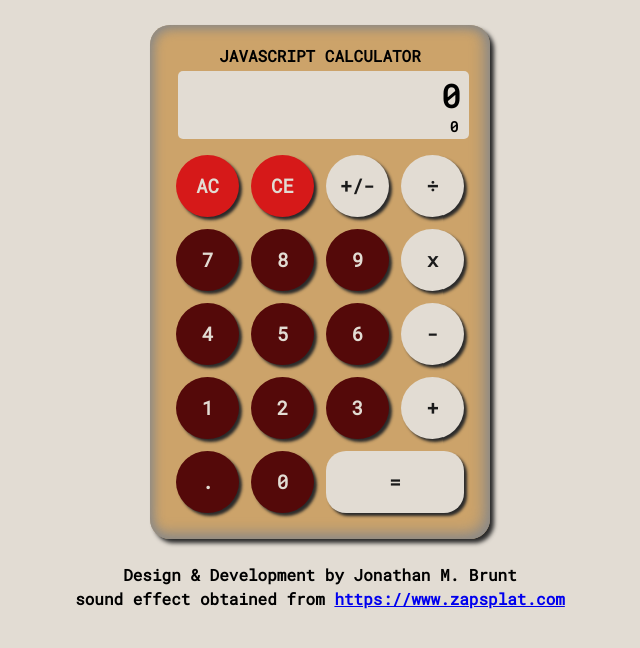
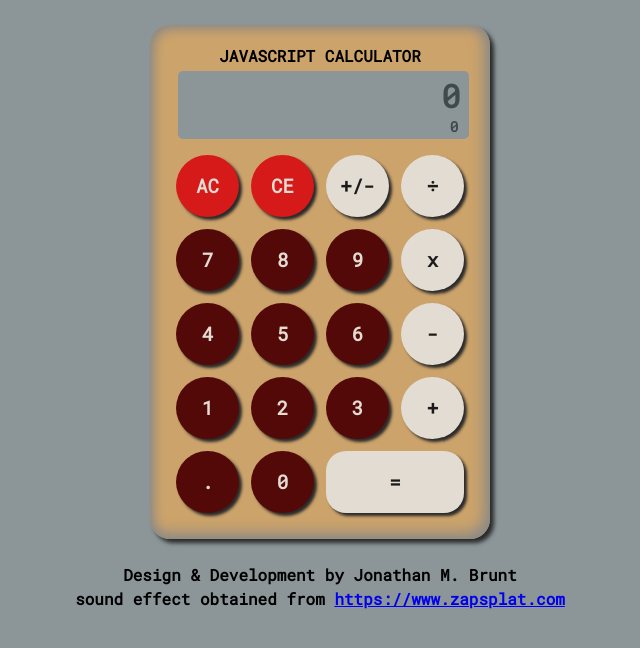
Before and after one commit to jonbrunt/Javascript-Calculator, a plain HTML site: page index.html in a window 1280 px wide. Shown: the whole page, without its empty margins (320-960 px from the left). Drawn offline with Linux system fonts and the light colour scheme.

Commit message:
Update Calculator.css

```diff
--- a/Assets/CSS/Calculator.css
+++ b/Assets/CSS/Calculator.css
@@ -1,6 +1,7 @@
 body {
 	max-width: 1600px;
-	background-color: #e2dcd3;
+	/*background-color: #e2dcd3;*/
+	background-color: #8c9699;
 	font-family: 'Roboto Mono', monospace;
 	-webkit-touch-callout: none;
 	-webkit-user-select: none;
@@ -31,7 +32,8 @@ h6 {
 	margin: 0 2.5% 10px;
 	overflow: hidden;
 	padding: 3px;
-	background-color: #e2dcd3;
+	/*background-color: #e2dcd3;*/
+	background-color: #8c9699;
 	border-radius: 5px;
 }
 
@@ -39,6 +41,7 @@ h3 {
 	margin: 0;
 	text-align: right;
 	padding-right: 5px;
+	color: #3f4a4c;
 	font-size: 2em;
 }
 
@@ -46,6 +49,7 @@ h5 {
 	margin: 0;
 	text-align: right;
 	padding-right: 7px;
+	color: #3f4a4c;
 	font-size: 0.9em;
 }
 
```
